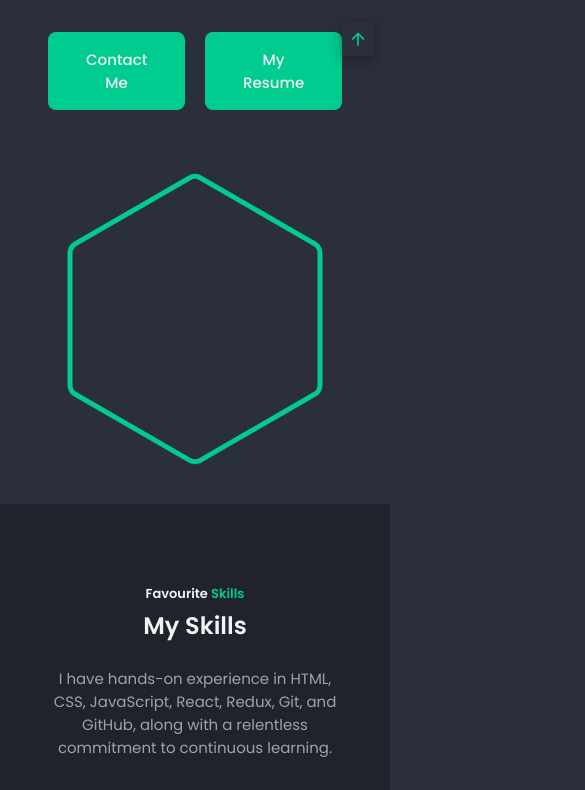
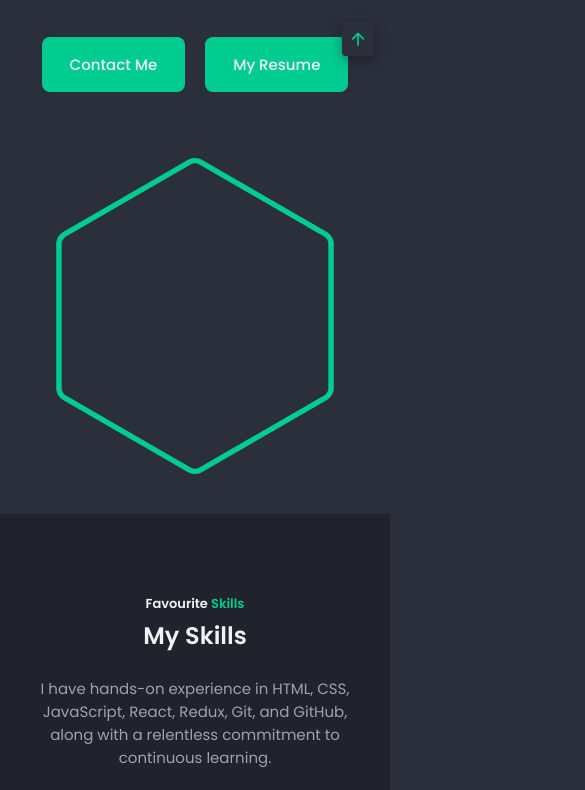
Before and after one commit to akashdesaidev/AkashDesaidev.github.io, a website: page index.html in a window 390 px wide. Shown: the part 1210-2000 px from the top of the page, 585 px wide, since content can reach past the window. Drawn offline with nearby package versions, Linux system fonts and the light colour scheme.

Commit message:
trying to resolve responsiveness error

```diff
--- a/assets/css/styles.css
+++ b/assets/css/styles.css
@@ -135,7 +135,6 @@ svg {
 .container {
   max-width: 1120px;
   margin-inline: 1.5rem;
-  margin:0 3rem;
 }
 
 .grid {
```
Also changed, not shown: index.html (+0 -5 lines).
